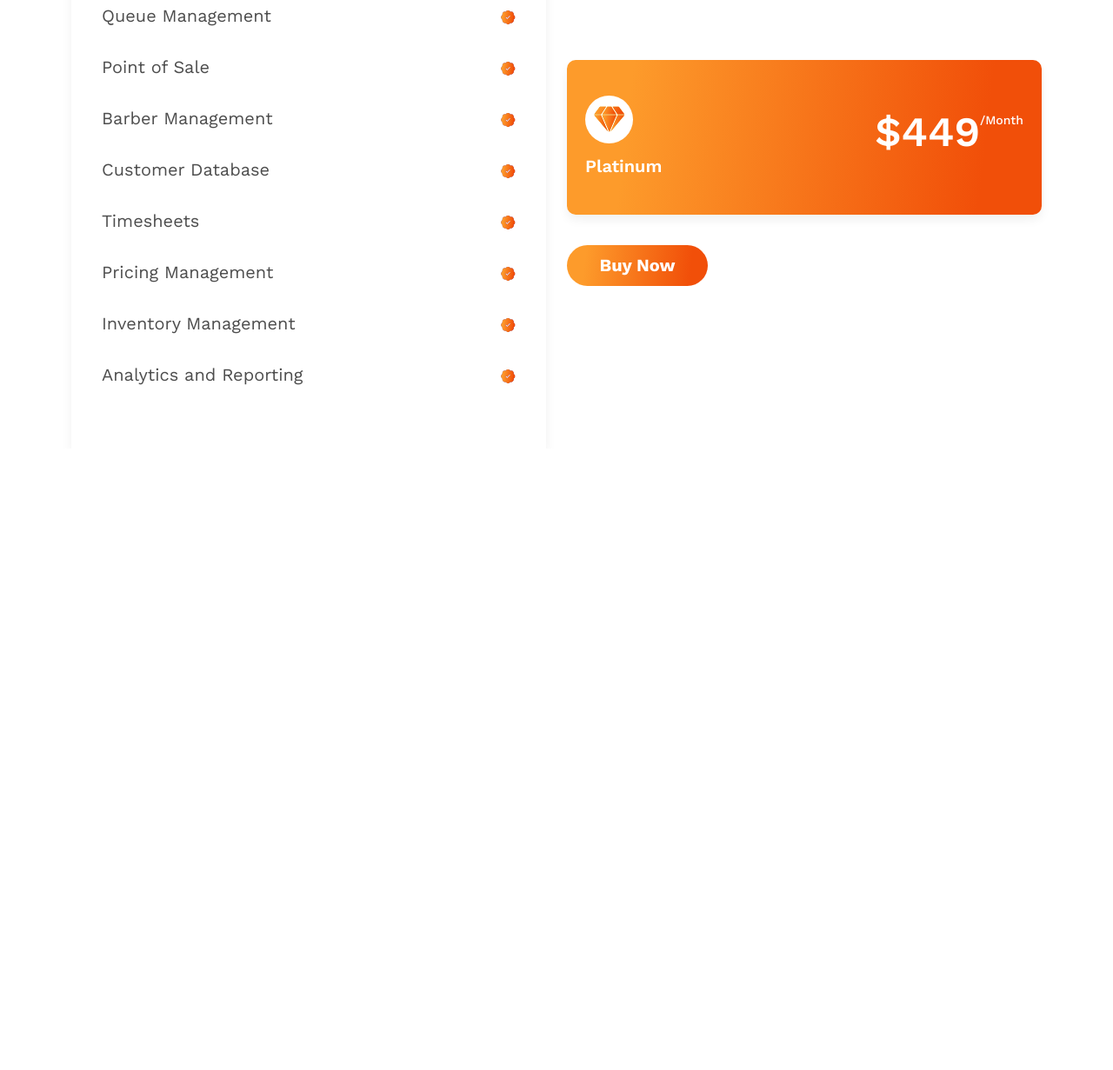
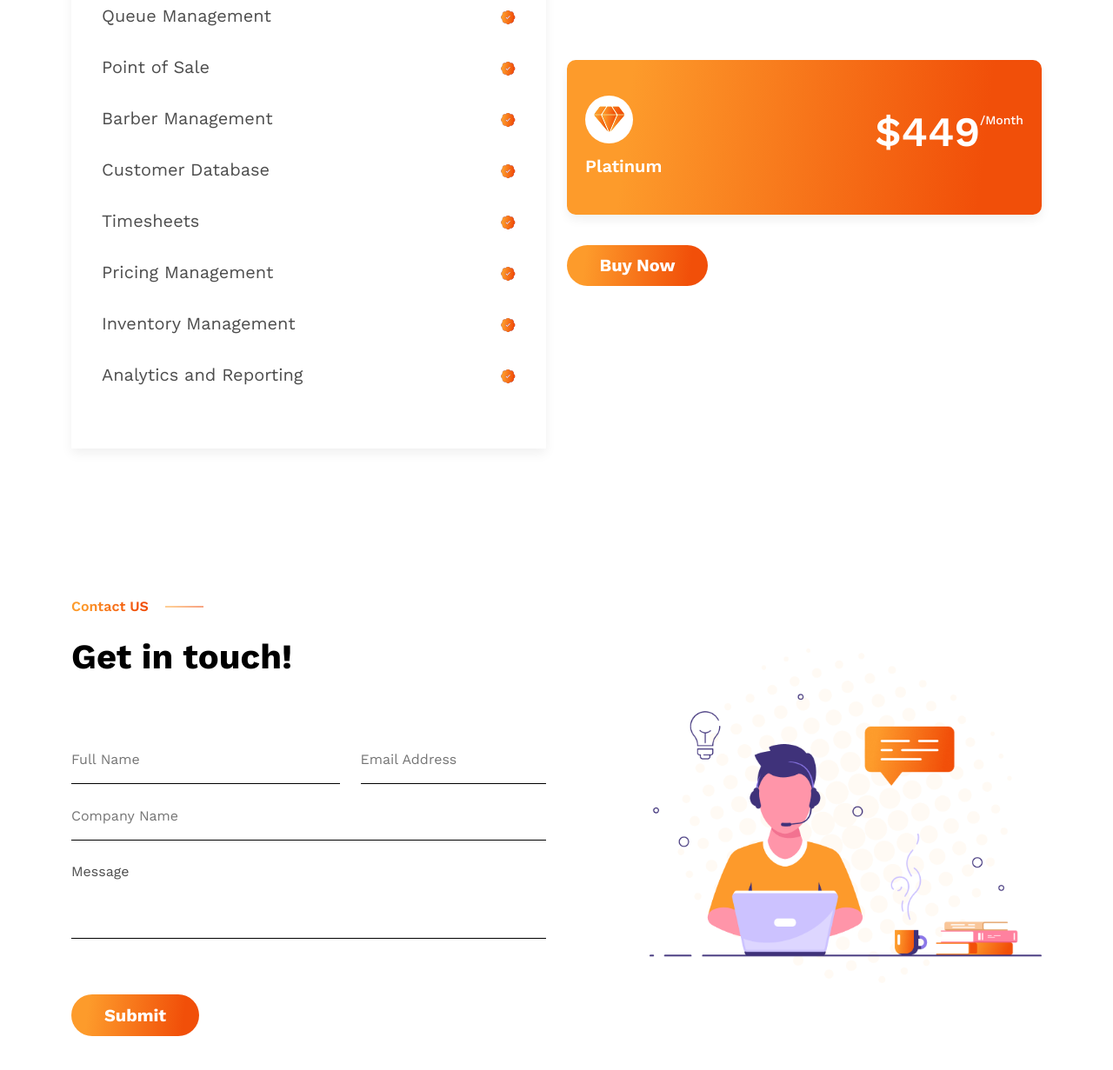
Before and after one commit to AmanPunia-510/Maitre-D, a plain HTML site: page index.html in a window 1280 px wide. Shown: the part 3380-4611 px from the top of the page at 87% size. Before the commit the page ends 3896 px from the top, so only its background shows below. Drawn offline with nearby package versions, Linux system fonts and the light colour scheme.

Commit message:
section 6 complete with responsive view

```diff
--- a/assets/css/root.css
+++ b/assets/css/root.css
@@ -4,7 +4,6 @@
     margin: 0;
     padding: 0;
     box-sizing: border-box;
-    transition: all 200ms linear !important;
 }
 
 :root {
--- a/assets/css/style.css
+++ b/assets/css/style.css
@@ -161,12 +161,6 @@
     margin: 0 -15px;
 }
 
-.slick-slide {
-    padding: 40px;
-    margin-right: 15px;
-    margin-left: 15px;
-}
-
 .mb-78 {
     margin-bottom: 78px;
 }
@@ -232,6 +226,33 @@
     box-shadow: 0px 6px 12px 0px #0000000F;
 }
 
+.commen-input {
+    border: none;
+    border-bottom: 1px solid var(--color-black);
+    padding-bottom: 15px;
+    outline: none;
+    width: 100%;
+}
+
+.textarea {
+    resize: none;
+    padding-bottom: 40px;
+}
+
+.pt-130 {
+    padding-top: 169px;
+}
+
+.pb-75 {
+    padding-bottom: 75px;
+}
+
+.slick-slide {
+    padding: 40px 0px;
+    margin-right: 15px;
+    margin-left: 15px;
+}
+
 @media (min-width: 576px) {
     .under-top-layer {
         top: 4%;
@@ -239,6 +260,12 @@
 
     .top-170 {
         top: 170px;
+    }
+
+    .slick-slide {
+        padding: 40px;
+        margin-right: 15px;
+        margin-left: 15px;
     }
 }
 
--- a/index.html
+++ b/index.html
@@ -3,7 +3,11 @@
 
 <head>
     <meta charset="UTF-8">
+
     <meta name="viewport" content="width=device-width, initial-scale=1.0">
+    <link rel="stylesheet" href="https://cdnjs.cloudflare.com/ajax/libs/font-awesome/6.5.2/css/all.min.css"
+        integrity="sha512-SnH5WK+bZxgPHs44uWIX+LLJAJ9/2PkPKZ5QiAj6Ta86w+fsb2TkcmfRyVX3pBnMFcV7oQPJkl9QevSCWr3W6A=="
+        crossorigin="anonymous" referrerpolicy="no-referrer" />
 
     <link rel="stylesheet" href="https://cdnjs.cloudflare.com/ajax/libs/slick-carousel/1.9.0/slick-theme.css"
         integrity="sha512-6lLUdeQ5uheMFbWm3CP271l14RsX1xtx+J5x2yeIDkkiBpeVTNhTqijME7GgRKKi6hCqovwCoBTlRBEC20M8Mg=="
@@ -308,14 +312,18 @@
             <div class="row align-items-center">
                 <div class="col-12 col-lg-6">
                     <div class="commen-price-card">
-                        <div class="main-price-card  d-flex align-items-center gap-4">
-                            <div class="txt1-price fw-600 fs-16 fs-xl-20 lh-150 ff-sans color-white text-nowrap">Monthly
+                        <div
+                            class="main-price-card  d-flex align-items-center justify-content-between justify-content-sm-center gap-sm-4">
+                            <div class="txt1-price d-none d-sm-inline-block fw-600 fs-16 fs-xl-20 lh-150 ff-sans color-white text-nowrap">Monthly
                                 Pricing</div>
                             <div class="toggle d-flex align-items-center">
                                 <div class="toggle-ball"></div>
                             </div>
-                            <div class="txt1-price fw-400 fs-16 fs-xl-20 lh-150 ff-sans color-white text-nowrap">Yearly
+                            <div class="txt1-price fw-400 fs-16 fs-xl-20 lh-150 ff-sans color-white text-nowrap d-none d-sm-inline-block">Yearly
                                 Pricing</div>
+                            <div class="click fs-27 d-sm-none">
+                                <i class="fa-solid color-white fa-computer-mouse"></i>
+                            </div>
                         </div>
                         <div class="pricing-card">
                             <div class="manage-one-svg d-flex align-items-center justify-content-between pb-29">
@@ -573,6 +581,57 @@
         </div>
     </section>
 
+    <section class="section6">
+        <div class="container pt-130">
+            <div class="row mb-5 align-items-center">
+                <div class="col-12 col-lg-6">
+                    <div class="about_us txt-color fw-600 fs-16 lh-150 ff-sans position-relative d-inline-block">Contact
+                        US</div>
+
+                    <div class="what-d ff-sans lh-150 color-black fw-700 fs-30 fs-sm-36 fs-lg-40 pt-3 pb-75">Get in
+                        touch!
+                    </div>
+
+                    <form action="" class="w-100">
+                        <div class="row">
+                            <div class="col-12 col-sm-7">
+                                <input type="text" placeholder="Full Name"
+                                    class="name commen-input fw-400 fs-16 lh-150 color-4d ff-sans">
+                            </div>
+                            <div class="col-12 pt-4 pt-sm-0 col-sm-5">
+                                <input type="email" placeholder="Email Address"
+                                    class="name commen-input fw-400 fs-16 lh-150 color-4d ff-sans">
+                            </div>
+                        </div>
+                        <div class="row mt-4">
+                            <div class="col-12">
+                                <input type="email" placeholder="Company Name"
+                                    class="name commen-input fw-400 fs-16 lh-150 color-4d ff-sans">
+                            </div>
+                        </div>
+                        <div class="row mt-4">
+                            <div class="col-12">
+                                <textarea class="textarea commen-input fw-400 fs-16 lh-150 color-4d ff-sans">Message
+                            </textarea>
+                            </div>
+                        </div>
+                    </form>
+                    <button
+                        class="submit-btn d-flex justify-content-center align-items-center fw-700 fs-20 lh-150 ff-sans color-white">
+                        Submit</button>
+                </div>
+                <div class="col-1 d-none d-lg-block"></div>
+                <div class="col-12 col-lg-5">
+                    <img src="./assets/images/sign.png" alt="sign-png" class="sign-image w-100">
+                </div>
+            </div>
+        </div>
+    </section>
+
+    <footer class="footer">
+
+    </footer>
+
     <script src="https://cdn.jsdelivr.net/npm/bootstrap@5.0.2/dist/js/bootstrap.bundle.min.js"
         integrity="sha384-MrcW6ZMFYlzcLA8Nl+NtUVF0sA7MsXsP1UyJoMp4YLEuNSfAP+JcXn/tWtIaxVXM"
         crossorigin="anonymous"></script>
```
Also changed, not shown: assets/images/footer.png (added), assets/images/sign.png (added).
